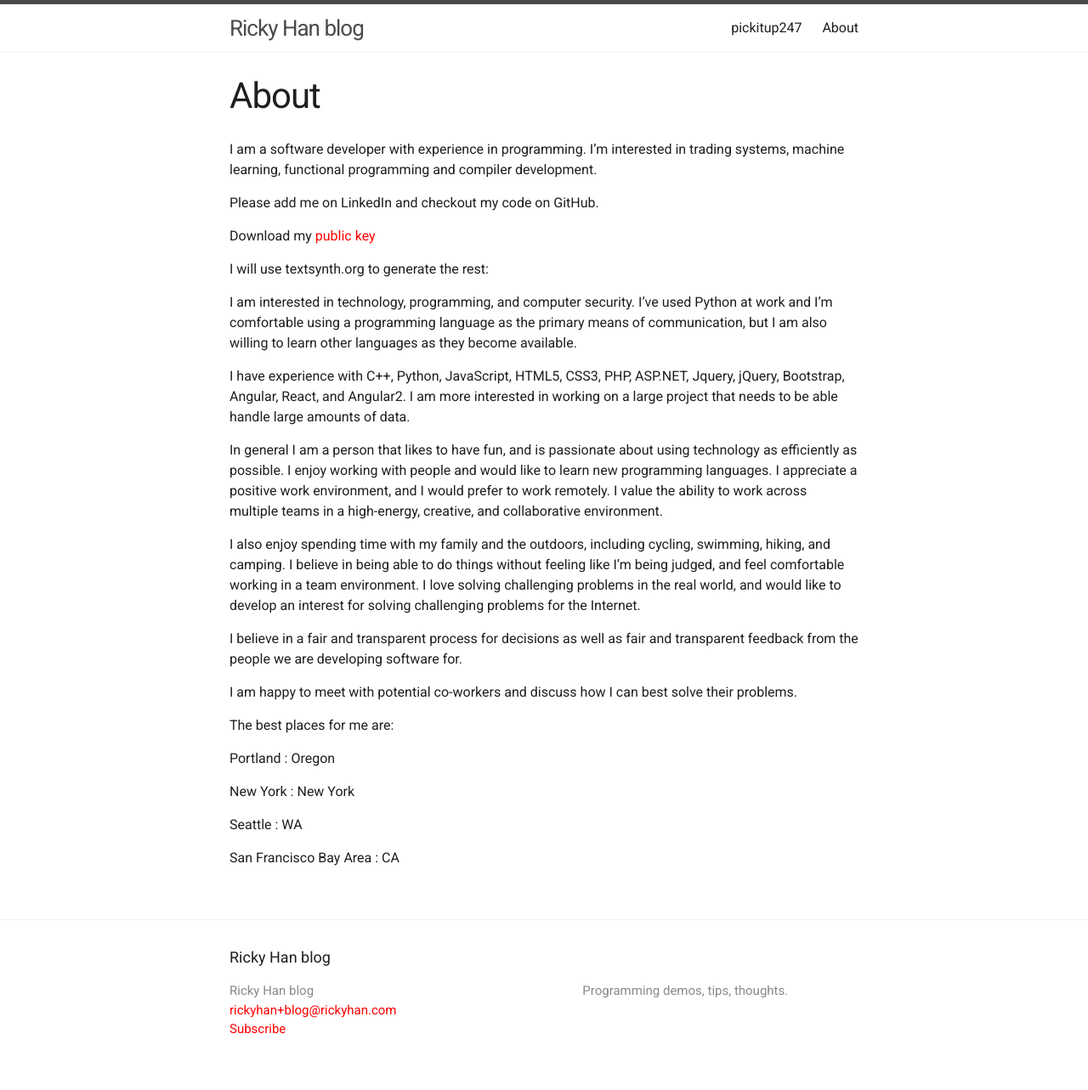
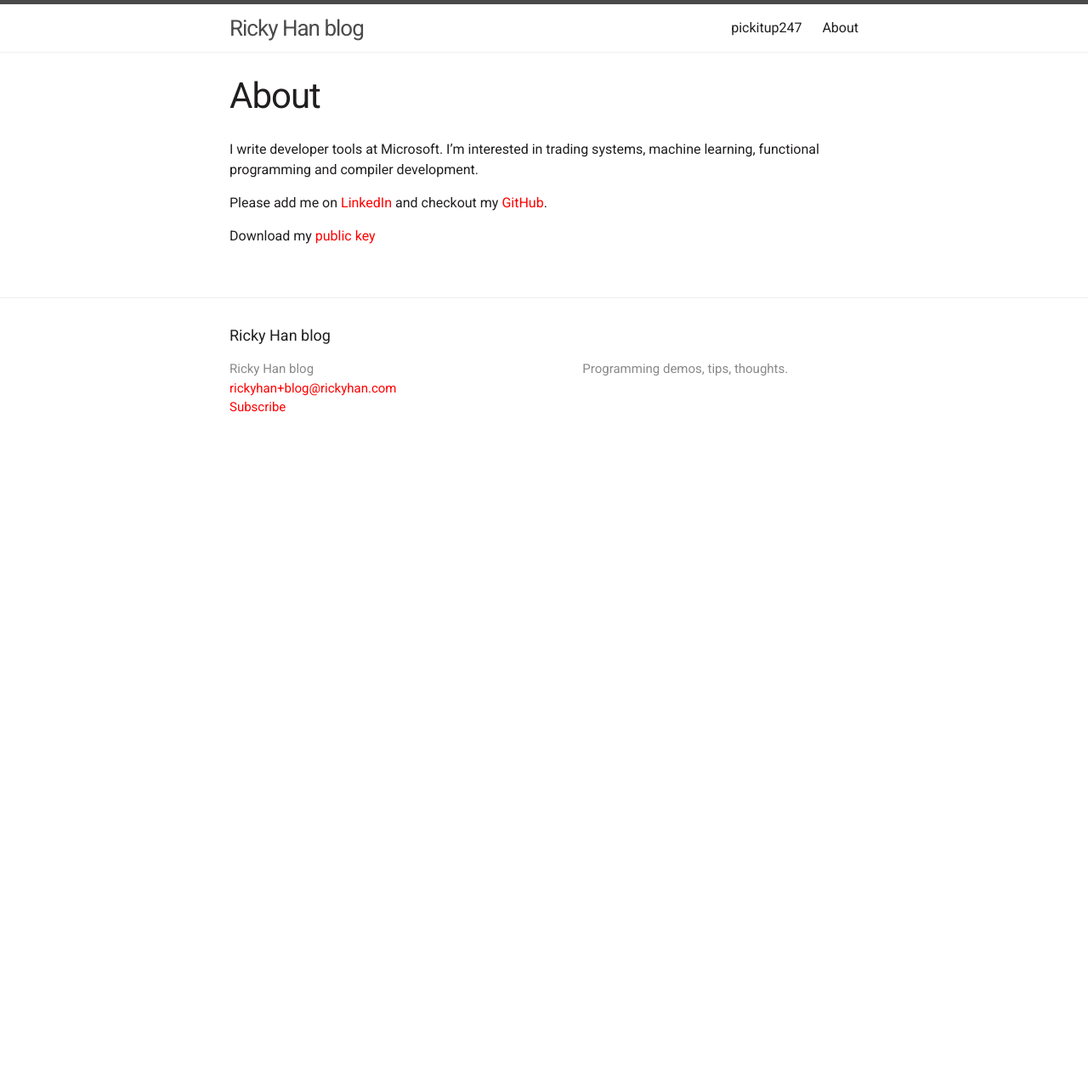
Before and after one commit to 0b01/rickyhan.com, a Jekyll site: the page built from about.md, in a window 1280 px wide. Shown: the whole page at 85% size. Built offline with Jekyll 4.4.1, drawn with Linux system fonts in a browser that asks for light colours; after the commit the page ends 900 px from its top, so only the background shows below that.

Commit message:
Update about.md

```diff
--- a/about.md
+++ b/about.md
@@ -5,39 +5,8 @@ menu: main
 permalink: /about/
 ---
 
-I am a software developer with experience in programming. I'm interested in trading systems, machine learning, functional programming and compiler development.
+I write developer tools at Microsoft. I'm interested in trading systems, machine learning, functional programming and compiler development.
 
-Please add me on LinkedIn and checkout my code on GitHub.
+Please add me on [LinkedIn](https://www.linkedin.com/in/rickylqhan/) and checkout my [GitHub](https://github.com/0b01).
 
 Download my [public key](/rickyhan.key)
-
-I will use textsynth.org to generate the rest:
-
-I am interested in technology, programming, and computer security. I've used Python at work and I'm comfortable using a programming language as the primary means of communication, but I am also willing to learn other languages as they become available.
-
-
-I have experience with C++, Python, JavaScript, HTML5, CSS3, PHP, ASP.NET, Jquery, jQuery, Bootstrap, Angular, React, and Angular2. I am more interested in working on a large project that needs to be able handle large amounts of data.
-
-
-In general I am a person that likes to have fun, and is passionate about using technology as efficiently as possible. I enjoy working with people and would like to learn new programming languages. I appreciate a positive work environment, and I would prefer to work remotely. I value the ability to work across multiple teams in a high-energy, creative, and collaborative environment.
-
-
-I also enjoy spending time with my family and the outdoors, including cycling, swimming, hiking, and camping. I believe in being able to do things without feeling like I'm being judged, and feel comfortable working in a team environment. I love solving challenging problems in the real world, and would like to develop an interest for solving challenging problems for the Internet.
-
-
-I believe in a fair and transparent process for decisions as well as fair and transparent feedback from the people we are developing software for.
-
-
-I am happy to meet with potential co-workers and discuss how I can best solve their problems.
-
-
-The best places for me are:
-
-
-Portland : Oregon
-
-New York : New York
-
-Seattle : WA
-
-San Francisco Bay Area : CA
```
